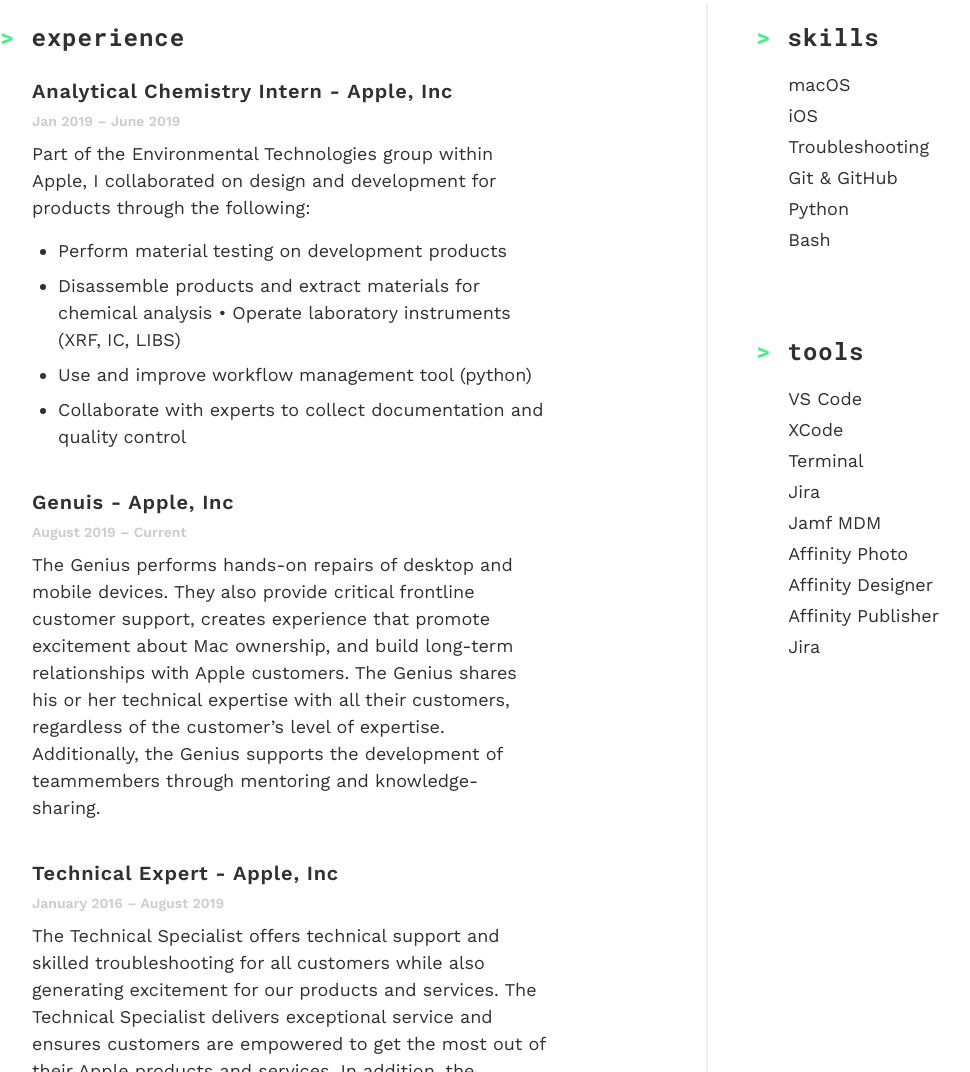
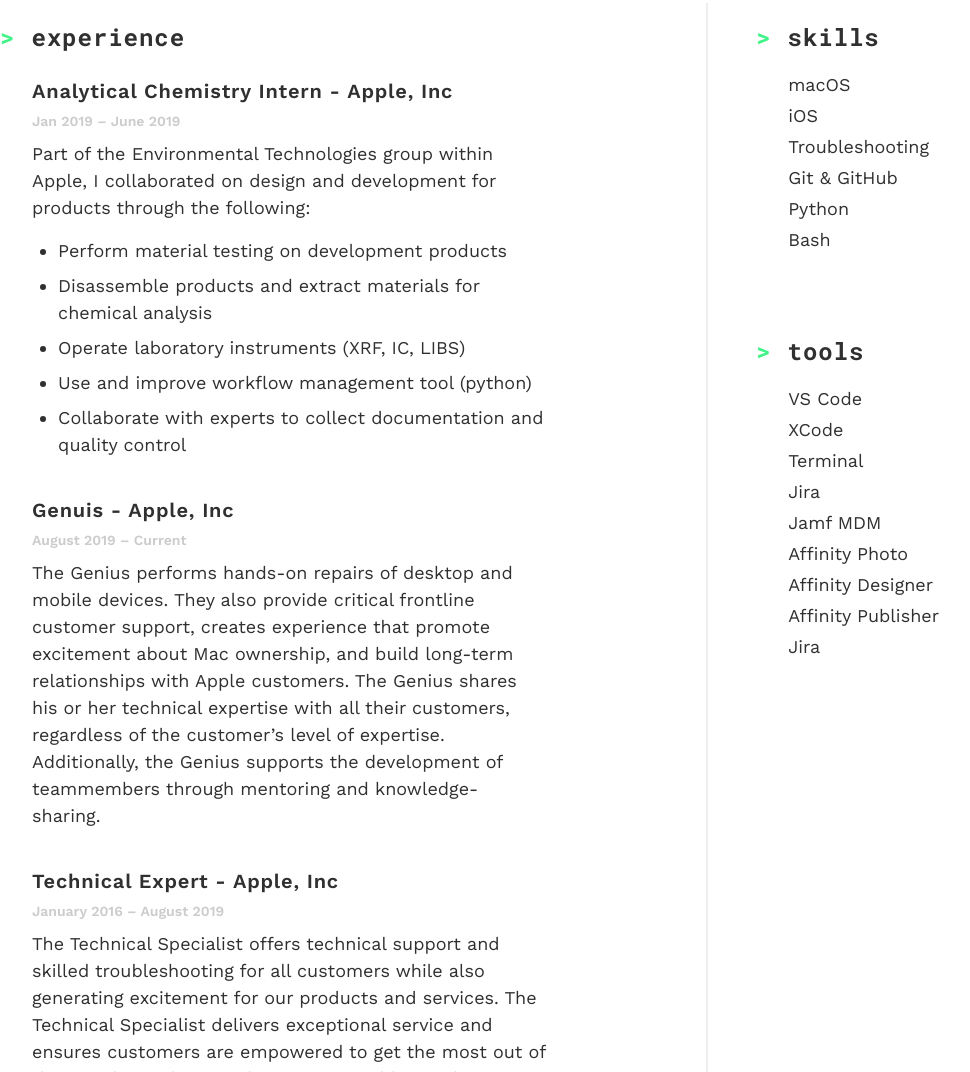
Before and after one commit to FranciscoSerrano/ciscoserrano, a Gatsby site: page / in a window 1280 px wide. Shown: the part 672-1744 px from the top of the page, without its empty margins (128-1098 px from the left). Built offline with nearby package versions, Linux system fonts and the light colour scheme; Gatsby itself is replaced by a stand-in of ours.

Commit message:
Fixes list in experience

```diff
--- a/src/components/resume/resume.js
+++ b/src/components/resume/resume.js
@@ -29,7 +29,8 @@ const resume = () => {
             description="Part of the Environmental Technologies group within Apple, I collaborated on design and development for products through the following:"
           >
             <li>Perform material testing on development products</li>
-            <li>Disassemble products and extract materials for chemical analysis • Operate laboratory instruments (XRF, IC, LIBS)</li>
+            <li>Disassemble products and extract materials for chemical analysis</li>
+            <li>Operate laboratory instruments (XRF, IC, LIBS)</li>
             <li>Use and improve workflow management tool (python)</li>
             <li>Collaborate with experts to collect documentation and quality control</li>
           </ExperienceItem>
```
